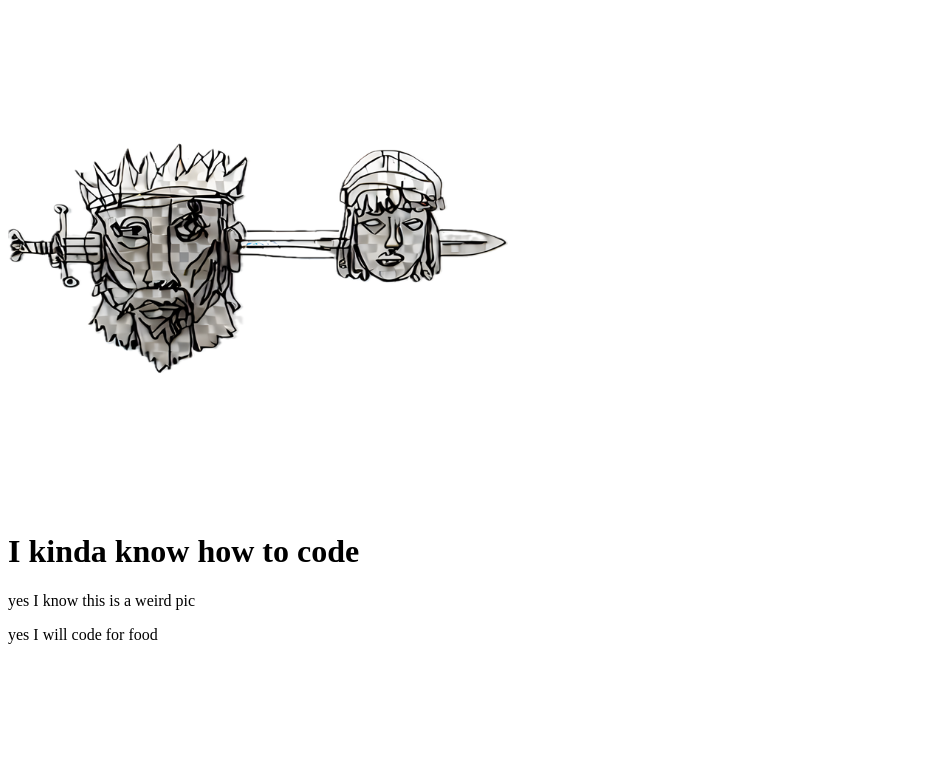
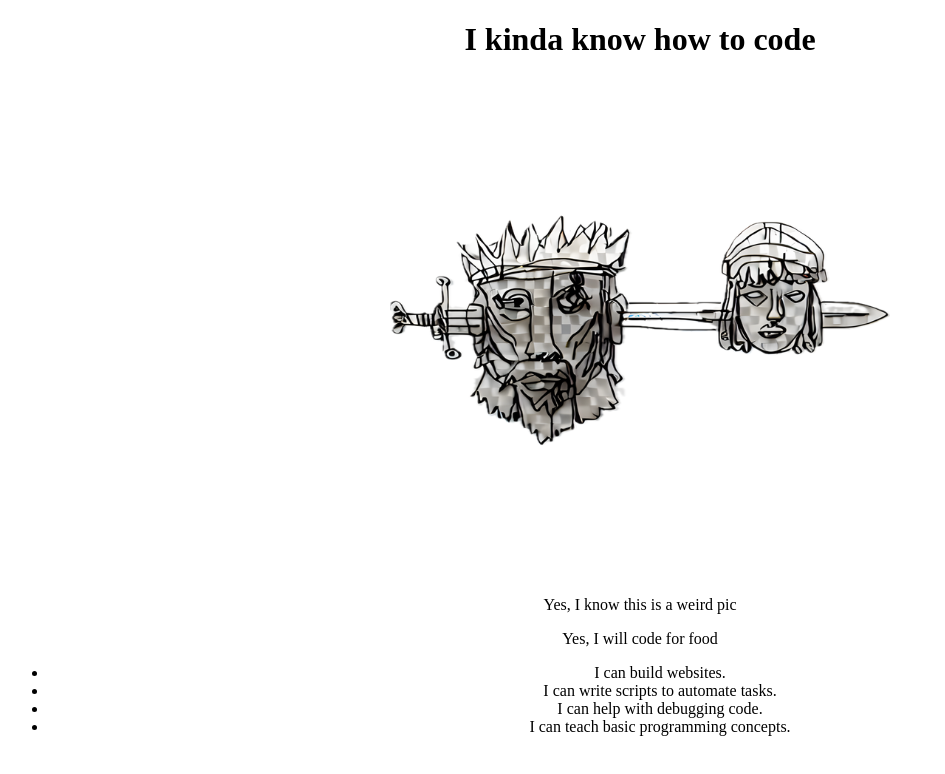
Before and after one commit to Brickbloke/bricko-personal-site1, a plain HTML site: page index.html in a window 1280 px wide. Shown: the whole page, without its empty margins (0-945 px from the left). Drawn offline with Linux system fonts and the light colour scheme.

Commit message:
Update index.html 2
complete change

```diff
--- a/index.html
+++ b/index.html
@@ -5,11 +5,30 @@
   <meta charset="utf-8">
   <meta name="viewport" content="width=device-width">
   <title>coder_person</title>
-<img src="stabby_steve.png" style="width: 500px; height: 500%;" />
-  <body>
-<h1>I kinda know how to code </h1>
-  <P>yes I know this is a weird pic</P>
-  <p>yes I will code for food</p>
-  </body>
+  <style>
+    body {
+      text-align: center;
+    }
+    img {
+      display: block;
+      margin: 0 auto;
+      width: 500px;
+      height: auto;
+    }
+  </style>
+</head>
+
+<body>
+  <h1>I kinda know how to code</h1>
+  <img src="stabby_steve.png" alt="A weird picture" />
+  <p>Yes, I know this is a weird pic</p>
+  <p>Yes, I will code for food</p>
+  <ul>
+    <li>I can build websites.</li>
+    <li>I can write scripts to automate tasks.</li>
+    <li>I can help with debugging code.</li>
+    <li>I can teach basic programming concepts.</li>
+  </ul>
+</body>
 
 </html>
```
